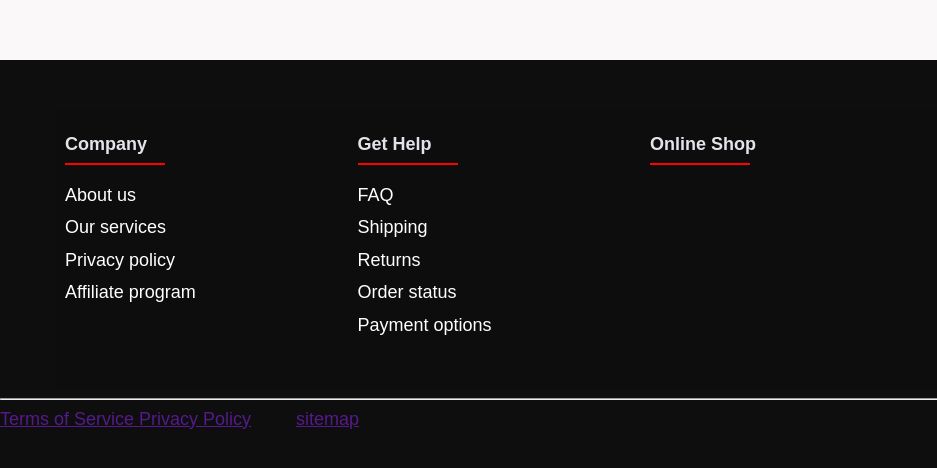
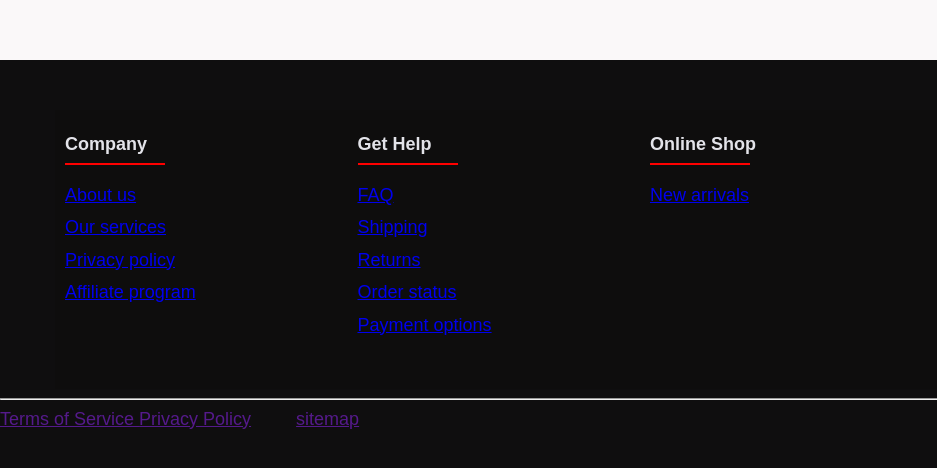
Before and after one commit to prakashk12/prakashk12, a plain HTML site: page index.html in a window 1280 px wide. Shown: the part 4700-5168 px from the top of the page, 0-937 px from the left. Drawn offline with Linux system fonts and the light colour scheme.

Commit message:
href links updated

```diff
--- a/index.html
+++ b/index.html
@@ -155,26 +155,28 @@
                   <div class="footer-col">
                       <h4>Company</h4>
                       <ul>
-                          <li><a href="#"><a>About us</a></li>
-                          <li><a href="#"></a>Our services</li>
-                          <li><a href="#"></a>Privacy policy</li>
-                          <li><a href="#"></a>Affiliate program</li>
+                          <li>
+                              <a href="#">About us<a></li>
+                          </li>
+                          <li><a href="#">Our services</a></li>
+                          <li><a href="#">Privacy policy</a></li>
+                          <li><a href="#">Affiliate program</a></li>
                       </ul>
                   </div>
                   <div class="footer-col">
                     <h4>Get help</h4>
                     <ul>
-                        <li><a href="#"><a>FAQ</a></li>
-                        <li><a href="#"><a>Shipping</a></li>
-                        <li><a href="#"><a>Returns</a></li>
-                        <li><a href="#"><a>Order status</a></li>
-                        <li><a href="#"><a>Payment options</a></li>
+                        <li><a href="#">FAQ<a></li>
+                        <li><a href="#">Shipping<a></li>
+                        <li><a href="#">Returns<a></li>
+                        <li><a href="#">Order status<a></li>
+                        <li><a href="#">Payment options<a></li>
                     </ul>
                 </div>
                 <div class="footer-col">
                     <h4>Online Shop</h4>
                     <ul>
-                        <li><a href="#"></a></li>
+                        <li><a href="#">New arrivals</a></li>
                     </ul>
                 </div>
                 <div class="footer-col">
--- a/style.css
+++ b/style.css
@@ -451,7 +451,7 @@ ul{
 .footer-col li{
   color:white;
 }
-.footer-col a :hover{
+.footer-col i:hover{
   transform: scaley(1.4);
 
 }
```
